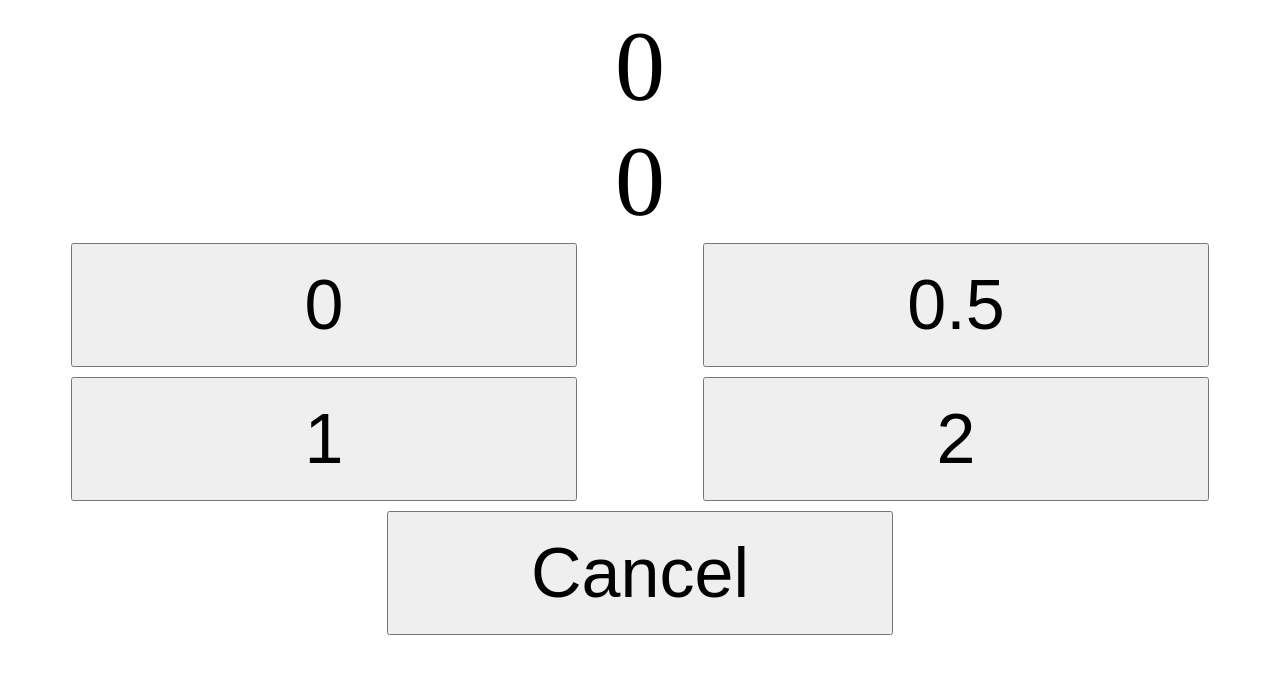
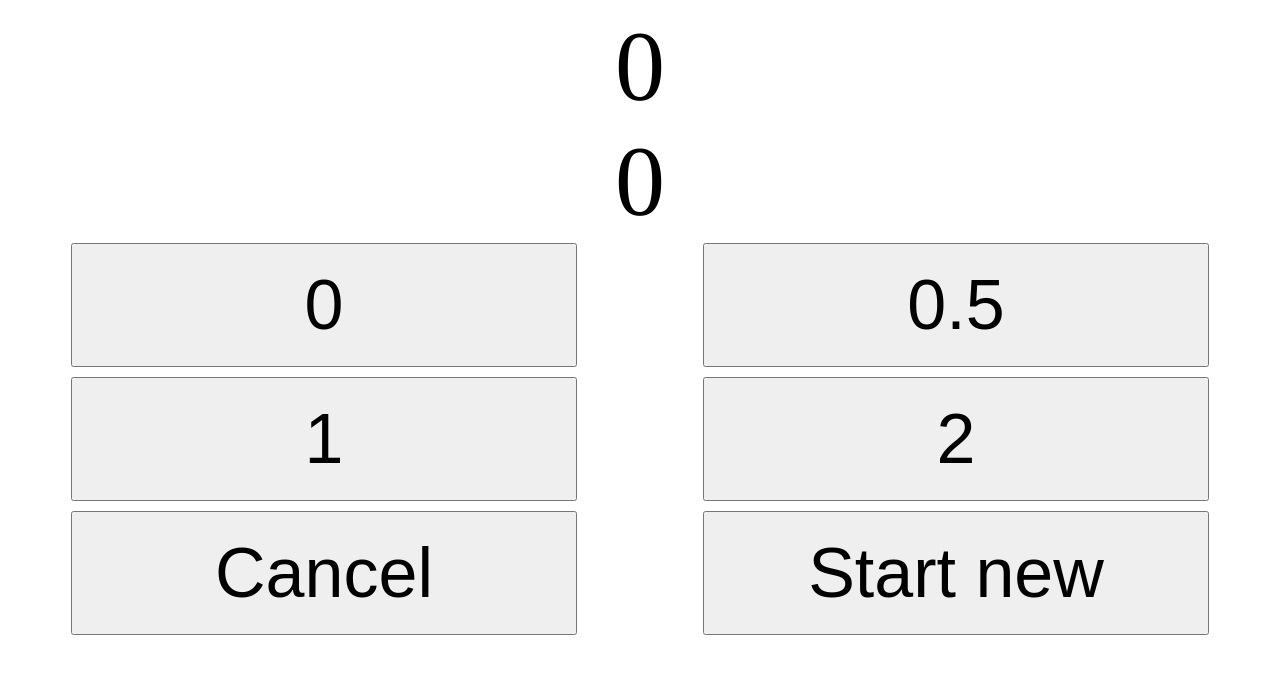
Before and after one commit to udebella/Training-Stats, a Vue app: page / in a window 1280 px wide. Shown: the top 674 px of the page. Built offline with nearby package versions, Linux system fonts and the light colour scheme.

Commit message:
Add button to start a new series

```diff
--- a/src/components/TrySeries.vue
+++ b/src/components/TrySeries.vue
@@ -15,6 +15,11 @@
 				class="button"
 				@click="cancelLast">
 			Cancel
+		</button>
+		<button data-test="start-new"
+				class="button"
+				@click="startNew">
+			Start new
 		</button>
 	</div>
 </template>
@@ -37,6 +42,9 @@ export default {
 		cancelLast() {
 			this.$store.dispatch('cancelLastValue')
 		},
+		startNew() {
+			this.$store.dispatch('addTrySeries')
+		},
 	},
 }
 </script>
```
Also changed, not shown: 1 other file (tests, documents, lock files or other folders).
